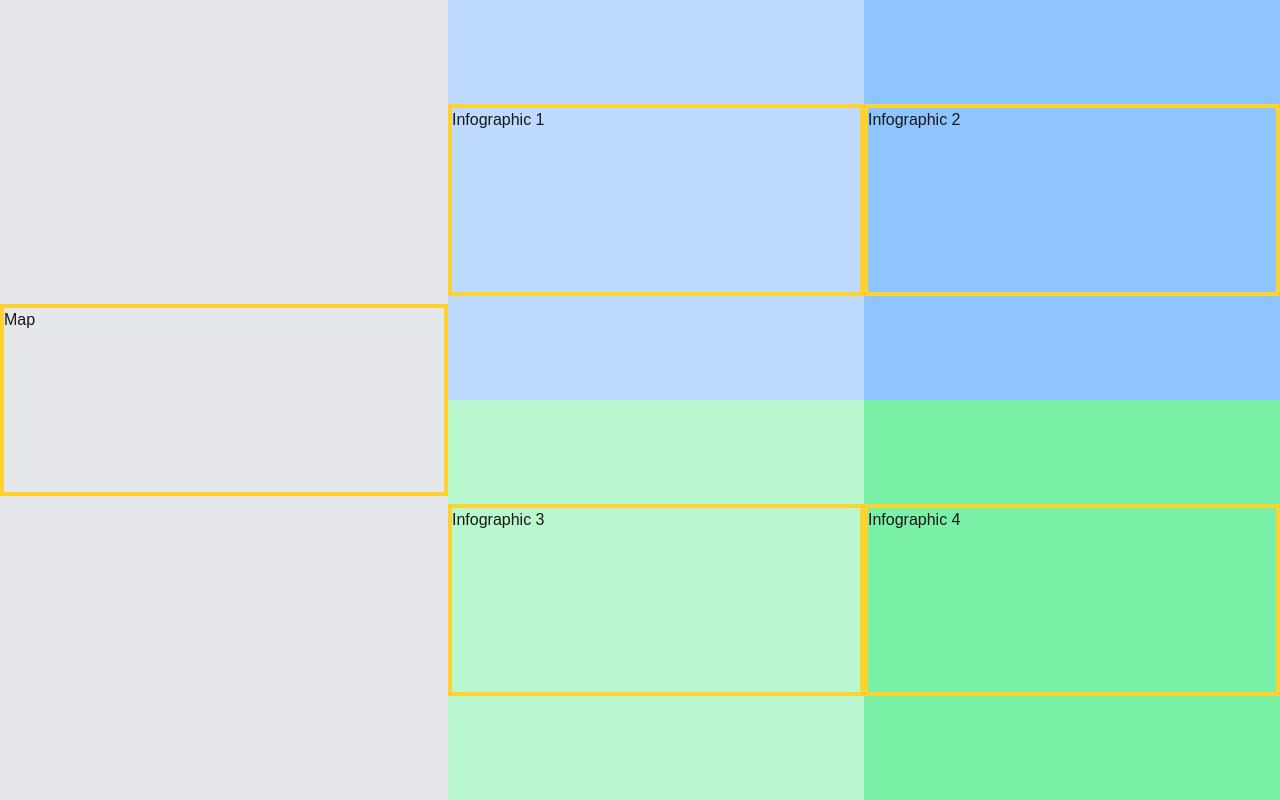
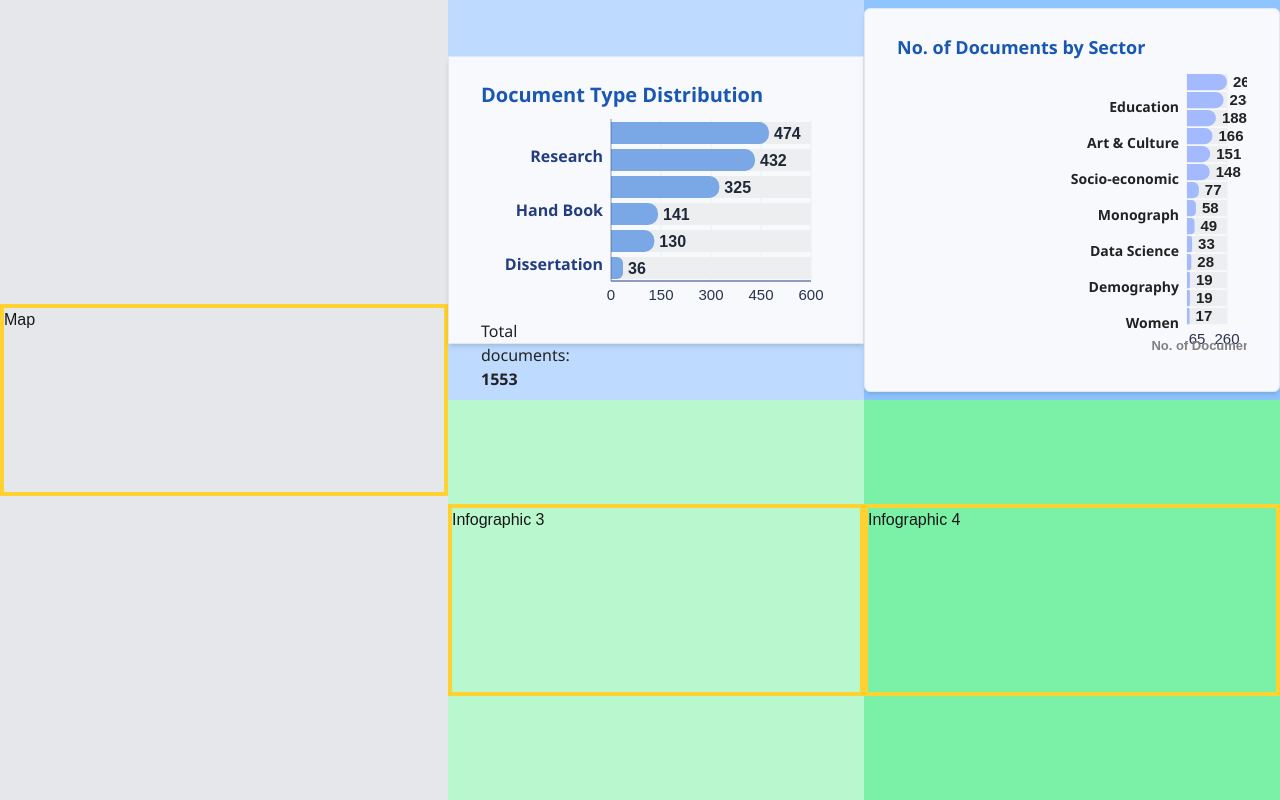
Before and after one commit to One-Table/FRA-Atlas, a Next.js app: page /frarecords in a window 1280 px wide. Built offline with nearby package versions, Linux system fonts and the light colour scheme.

Commit message:
infographics components

```diff
--- a/components/frarecords/InfoG1.tsx
+++ b/components/frarecords/InfoG1.tsx
@@ -1,8 +1,118 @@
-const InfoG1 = () => {
-  return <div className="flex w-full h-48 border-amber-300 border-4">
+"use client";
+import React from "react";
+import {
+  Bar,
+  BarChart,
+  CartesianGrid,
+  LabelList,
+  ResponsiveContainer,
+  Tooltip,
+  XAxis,
+  YAxis
+} from "recharts";
 
-    Infographic 1
-  </div>;
+// Data type
+type ChartData = {
+  type: string;
+  count: number;
+};
+
+const data: ChartData[] = [
+  { type: "Book", count: 474 },
+  { type: "Research", count: 432 },
+  { type: "Report", count: 325 },
+  { type: "Hand Book", count: 141 },
+  { type: "Journal", count: 130 },
+  { type: "Dissertation", count: 36 },
+];
+
+// Y-Axis Tick type formatting
+interface CustomTickProps {
+  x?: number;
+  y?: number;
+  payload: {
+    value: string;
+  };
 }
 
+const CustomYAxisTick: React.FC<CustomTickProps> = ({ x = 0, y = 0, payload }) => (
+  <g transform={`translate(${x},${y})`}>
+    <text
+      x={0}
+      y={0}
+      dy={2}
+      textAnchor="end"
+      fill="#233e80" // government blue
+      fontWeight={700}
+      fontSize={16}
+      fontFamily="Segoe UI, Arial, sans-serif"
+    >
+      {payload.value}
+    </text>
+  </g>
+);
+
+const InfoG1: React.FC = () => (
+  <div className="flex flex-col w-full h-72 bg-[#f8f9fd] shadow-md border border-[#e2e8f0] px-8 py-6">
+    <div className="text-xl font-bold mb-2 text-[#1957b2]" style={{fontFamily: 'Segoe UI, Arial, sans-serif'}}>
+      Document Type Distribution
+    </div>
+
+    <ResponsiveContainer width="100%" height="100%">
+      <BarChart
+        data={data}
+        layout="vertical"
+        margin={{ top: 2, right: 20, left: 120, bottom: 8 }}
+        barGap={6}
+      >
+        <CartesianGrid stroke="#ebeef2" horizontal={false} />
+        <XAxis
+          type="number"
+          axisLine={{ stroke: "#233e80", strokeWidth: 1 }}
+          tickLine={false}
+          domain={[0, 600]}
+          interval={0}
+          fontSize={15}
+          stroke="#2a334d"
+        />
+        <YAxis
+            dataKey="type"
+            type="category"
+            width={10}
+            tick={<CustomYAxisTick />}
+            axisLine={{ stroke: "#233e80", strokeWidth: 0.5 }}
+            tickLine={false}
+          />
+        <Tooltip
+          cursor={{ fill: "#cad6fa", opacity: 0.15 }}
+          contentStyle={{ fontFamily: "Segoe UI", borderRadius: "8px", border: "1px solid #1957b2" }}
+          formatter={(value: number) => [`${value} documents`, "No. of Documents"]}
+          labelStyle={{ color: "#1957b2", fontWeight: "700" }}
+          labelFormatter={(label: string) => `Document Type: ${label}`}
+        />
+        <Bar
+          dataKey="count"
+          fill="#7aa8e6"
+          radius={[0, 10, 10, 0]}
+          background={{ fill: "#edeef0" }}
+          barSize={22}
+          isAnimationActive={true}
+        >
+          <LabelList
+            dataKey="count"
+            position="right"
+            formatter={(value: number) => `${value}`}
+            fill="#1e2838"
+            fontWeight={700}
+            fontSize={16}
+          />
+        </Bar>
+      </BarChart>
+      <div className="mb-2 text-base text-[#222] font-medium" style={{fontFamily: 'Segoe UI, Arial, sans-serif'}}>
+      Total documents: <span className="font-bold">1553</span>
+    </div>
+    </ResponsiveContainer>
+  </div>
+);
+
 export default InfoG1;
--- a/components/frarecords/InfoG2.tsx
+++ b/components/frarecords/InfoG2.tsx
@@ -1,8 +1,121 @@
-const InfoG2 = () => {
-  return <div className="flex w-full h-48 border-amber-300 border-4">
+"use client";
+import React from "react";
+import {
+  Bar,
+  BarChart,
+  CartesianGrid,
+  LabelList,
+  ResponsiveContainer,
+  Tooltip,
+  XAxis,
+  YAxis
+} from "recharts";
 
-    Infographic 2
-  </div>;
+type SectorData = {
+  sector: string;
+  count: number;
+};
+
+const data: SectorData[] = [
+  { sector: "Monitoring", count: 260 },
+  { sector: "Education", count: 238 },
+  { sector: "Tribal Life", count: 188 },
+  { sector: "Art & Culture", count: 166 },
+  { sector: "Ethnography", count: 151 },
+  { sector: "Socio-economic", count: 148 },
+  { sector: "Livelihood", count: 77 },
+  { sector: "Monograph", count: 58 },
+  { sector: "Health", count: 49 },
+  { sector: "Data Science", count: 33 },
+  { sector: "Forest Rights", count: 28 },
+  { sector: "Demography", count: 19 },
+  { sector: "Tradition", count: 19 },
+  { sector: "Women", count: 17 }
+];
+
+const BAR_COLOR = "#a4bafe";
+const LABEL_COLOR = "#222";
+
+// YAxis custom tick for professional dashboard look
+interface CustomTickProps {
+  x?: number;
+  y?: number;
+  payload: { value: string };
 }
+const CustomYAxisTick: React.FC<CustomTickProps> = ({ x = 0, y = 0, payload }) => (
+  <g transform={`translate(${x},${y})`}>
+    <text
+      x={0}
+      y={0}
+      dy={12}
+      textAnchor="end"
+      fill={LABEL_COLOR}
+      fontWeight={600}
+      fontSize={14}
+      fontFamily="Segoe UI, Arial, sans-serif"
+    >
+      {payload.value}
+    </text>
+  </g>
+);
+
+const InfoG2: React.FC = () => (
+  <div className="flex flex-col w-full h-96 bg-[#f8f9fd] rounded-md shadow-md border border-[#e2e8f0] px-8 py-6 overflow-x-auto">
+    <div className="text-lg font-bold mb-1 text-[#1857b2]" style={{fontFamily: 'Segoe UI, Arial, sans-serif'}}>
+      No. of Documents by Sector
+    </div>
+    <ResponsiveContainer width="100%" height="100%">
+      <BarChart
+        data={data}
+        layout="vertical"
+        margin={{ top: 8, right: 20, left: 120, bottom: 12 }}
+        barGap={7}
+      >
+        <CartesianGrid stroke="#ebeef2" horizontal={false} />
+        <XAxis
+          type="number"
+          axisLine={false}
+          tickLine={false}
+          fontSize={15}
+          stroke="#2a334d"
+          label={{ value: "No. of Documents", position: "insideBottom", fontWeight: 600, fontSize: 13 }}
+        />
+        <YAxis
+          dataKey="sector"
+          type="category"
+          width={170}
+          tick={<CustomYAxisTick />}
+          axisLine={false}
+          tickLine={false}
+        />
+        <Tooltip
+          cursor={{ fill: "#b1c1e6", opacity: 0.16 }}
+          contentStyle={{ fontFamily: "Segoe UI", fontSize: 14, borderRadius: "8px", border: "1px solid #1957b2" }}
+          formatter={(value: number) => [`${value} documents`, "No. of Documents"]}
+          labelStyle={{ color: "#1857b2", fontWeight: "700" }}
+          labelFormatter={(label: string) => `Sector: ${label}`}
+        />
+        <Bar
+          dataKey="count"
+          fill={BAR_COLOR}
+          radius={[0, 10, 10, 0]}
+          background={{ fill: "#edeef0" }}
+          barSize={20}
+          isAnimationActive={false}
+        >
+          <LabelList
+            dataKey="count"
+            position="right"
+            formatter={(value: number) => `${value}`}
+            fill={LABEL_COLOR}
+            fontWeight={800}
+            fontSize={15}
+            offset={6}
+          />
+        </Bar>
+      </BarChart>
+    </ResponsiveContainer>
+  </div>
+);
 
 export default InfoG2;
```
Also changed, not shown: app/frarecords/page.tsx (+4 -3 lines), 1 other file (tests, documents, lock files or other folders).
